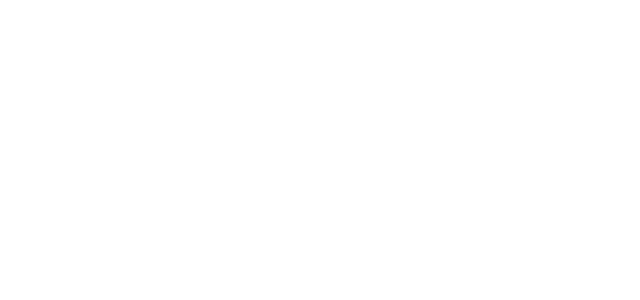
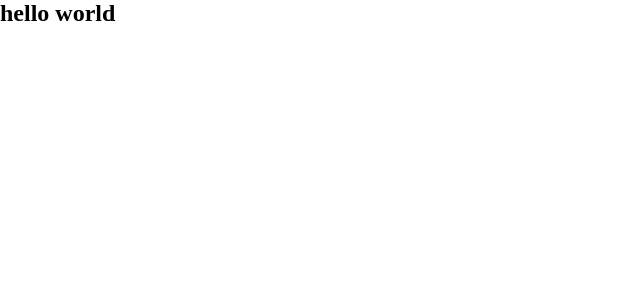
Before and after one commit to danish981/learning-vue3, a Vue app: page / in a window 1280 px wide. Shown: the top 300 px of the page, without its empty margins (0-640 px from the left). Built offline with nearby package versions, Linux system fonts and the light colour scheme.

Commit message:
watching videos along to build todo application

```diff
--- a/src/App.vue
+++ b/src/App.vue
@@ -1,12 +1,31 @@
 <script setup>
 import { RouterView } from 'vue-router'
+import TodoHeaver from './components/TodoHeaver.vue';
 
 </script>
 
 <template>
+  <TodoHeaver />
   <RouterView />
 </template>
 
 
-<style>
+<style lang="scss">
+@import url('https://fonts.googleapis.com/css2?family=Rubik:ital,wght@0,300..900;1,300..900&display=swap');
+
+
+* {
+  font-family: "Rubik, sans-serif";
+  margin : 0;
+  padding: 0;
+  box-sizing: border-box;
+}
+
+.container {
+  max-width: 1100px;
+  margin: 0 auto;
+}
+
+
+
 </style>
--- /dev/null
+++ b/src/components/TodoHeaver.vue
@@ -0,0 +1,13 @@
+<template>
+    <div>
+        <h2>hello world</h2>
+    </div>
+</template>
+
+<script setup>
+
+</script>
+
+<style lang="scss" scoped>
+
+</style>
```
Also changed, not shown: src/assets/Vue_Logo_Black.png (added).
